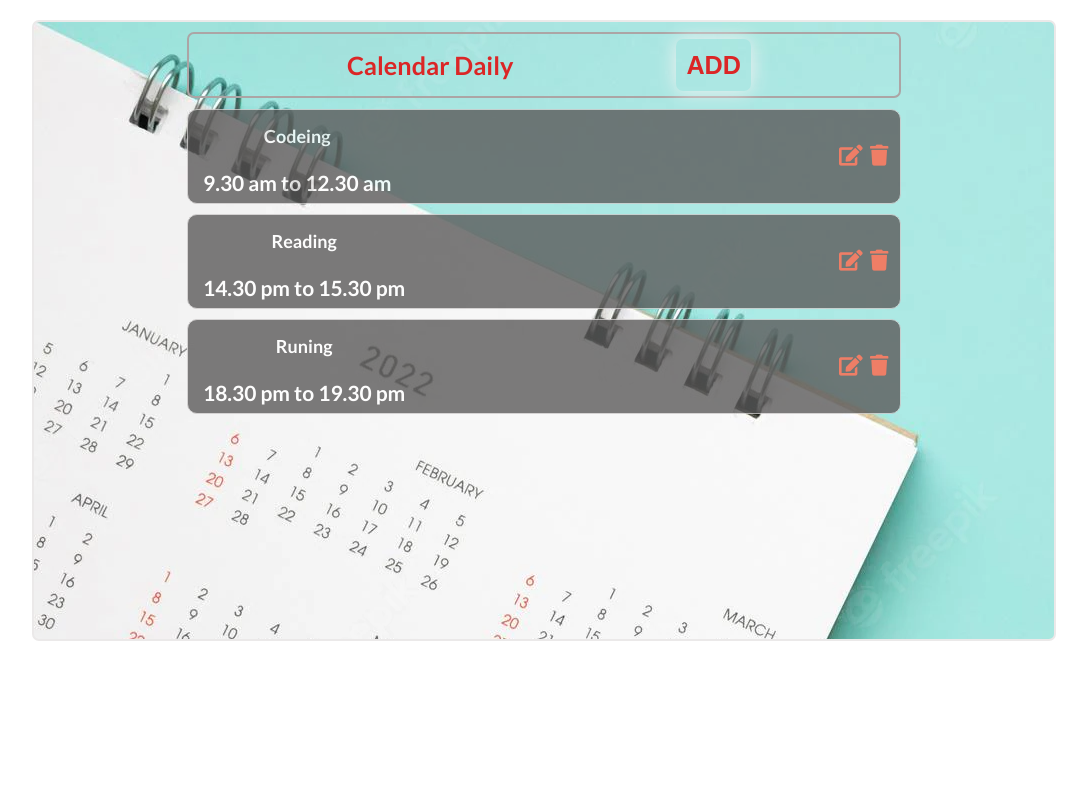
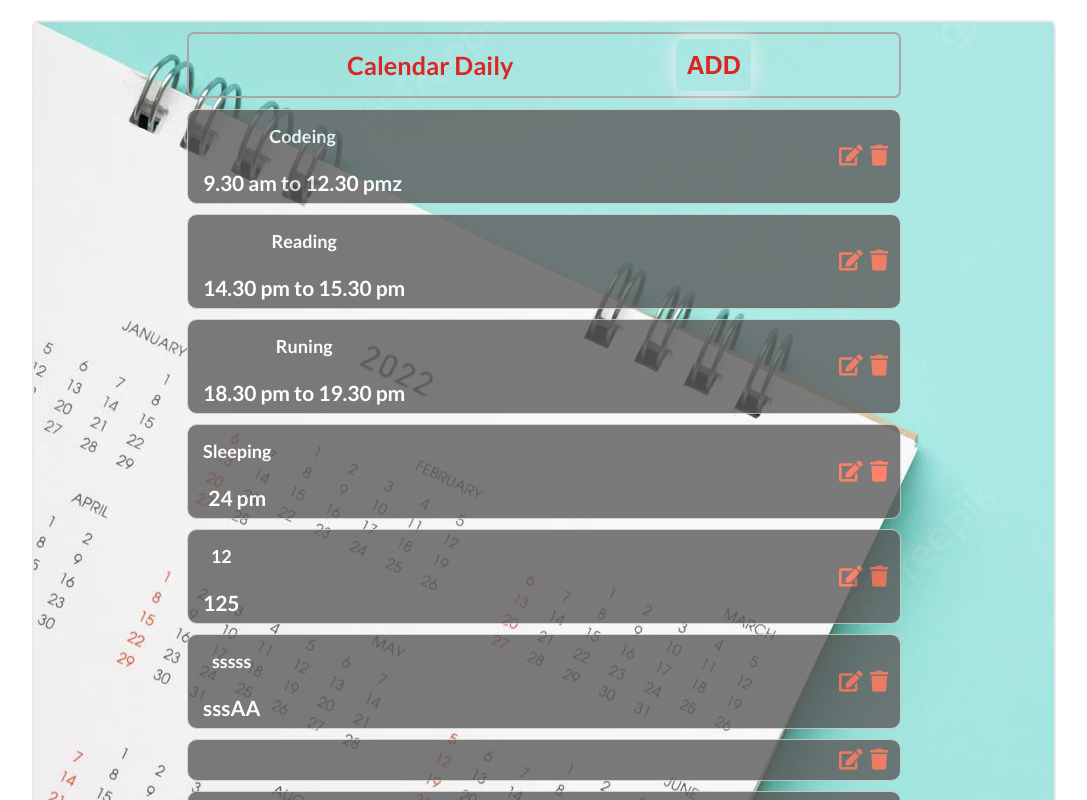
Before and after one commit to ghiyaee/ToDoList-React, a React (Create React App) app: page / in a window 1280 px wide. Shown: the top 800 px of the page, without its empty margins (96-1183 px from the left). Built offline with nearby package versions, Linux system fonts and the light colour scheme; data requests are answered from the project's data file.

Commit message:
add alert message

```diff
--- a/db.json
+++ b/db.json
@@ -3,7 +3,7 @@
     {
       "id": 132,
       "work": "Codeing",
-      "time": "9.30 am to 12.30 am"
+      "time": "9.30 am to 12.30 pmz"
     },
     {
       "id": 566,
@@ -14,6 +14,36 @@
       "id": 335,
       "work": "Runing",
       "time": "18.30 pm to 19.30 pm"
+    },
+    {
+      "id": 38,
+      "work": "Sleeping",
+      "time": "24 pm"
+    },
+    {
+      "id": 639,
+      "work": "12",
+      "time": "125"
+    },
+    {
+      "id": 583,
+      "work": "sssss",
+      "time": "sssAA"
+    },
+    {
+      "id": 642,
+      "work": "",
+      "time": ""
+    },
+    {
+      "id": 377,
+      "work": "",
+      "time": ""
+    },
+    {
+      "id": 228,
+      "work": "",
+      "time": ""
     }
   ]
 }
--- a/src/components/Form.css
+++ b/src/components/Form.css
@@ -53,6 +53,14 @@ color:#fff
 background: #000;
 color:#fff
 }
+.alert{
+    background: rgb(245, 33, 33);
+    color: white;
+    padding:7px;
+    border-radius: 6px;
+    font-size: 1.5rem;
+    font-weight: bold;
+}
 .hedin{
     display: none;
 }
--- a/src/components/Form.js
+++ b/src/components/Form.js
@@ -4,9 +4,13 @@ const Form = ({ onValue, drop, editValue ,onEdit ,text}) => {
     const { work: editWork, time: editTimes, id } = editValue
     const [work, setWork] = useState('')
     const [time, setTime] = useState('')
+    const [alert,setLert]=useState('')
     const onValidtion = (e) => {
-         if (work === '' || time === ''  ) {
-             return;
+        if (work === '' || time === '') {
+            // setLert('please inter values')
+            // setTime(() => {
+            //     setLert('s')
+            // },2500)
           }
           const id = Math.floor(Math.random() * 1000)
           const newCalender = {
@@ -15,6 +19,7 @@ const Form = ({ onValue, drop, editValue ,onEdit ,text}) => {
           onValue(newCalender)
           setWork('')
           setTime('')
+          setLert('Save Done')
           e.preventDefault()
     }
     const onEditValue = () => {
@@ -25,7 +30,8 @@ const Form = ({ onValue, drop, editValue ,onEdit ,text}) => {
           }
           onEdit(newCalender)
           setWork('')
-          setTime('')
+        setTime('')
+         setLert('Update Done')
   }
     useEffect(() => {
         setWork(editWork ||'')
@@ -47,6 +53,7 @@ const Form = ({ onValue, drop, editValue ,onEdit ,text}) => {
                 onChange={e => { setTime(e.target.value) }}
             >
             </input >
+            <span className={`${alert === ''} ? 'hedin': 'show'`}>{alert }</span>
             < div className = "hand__update__save" >
                   < i className = "hand point right icon" > </i>
                     <input
```
